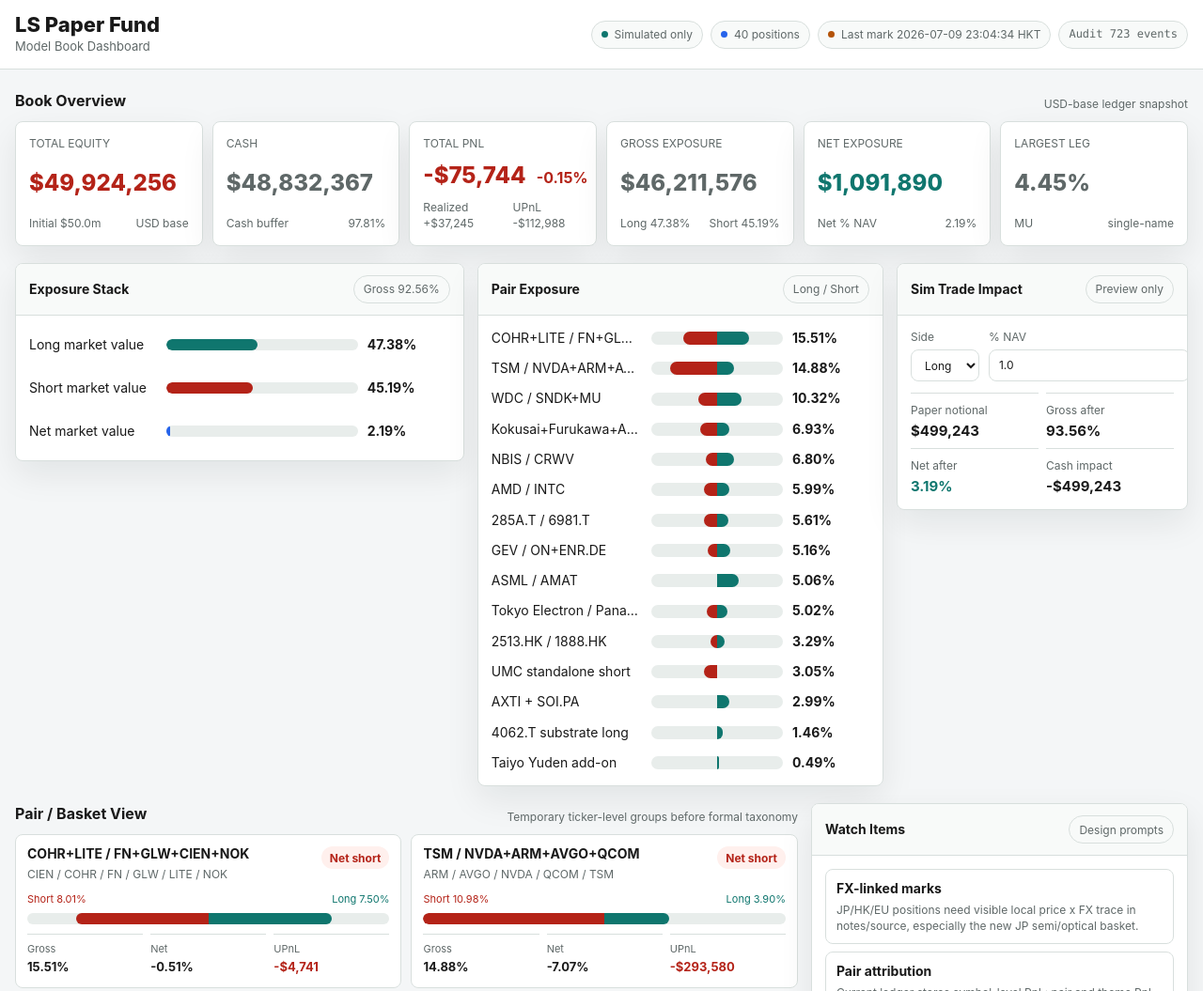
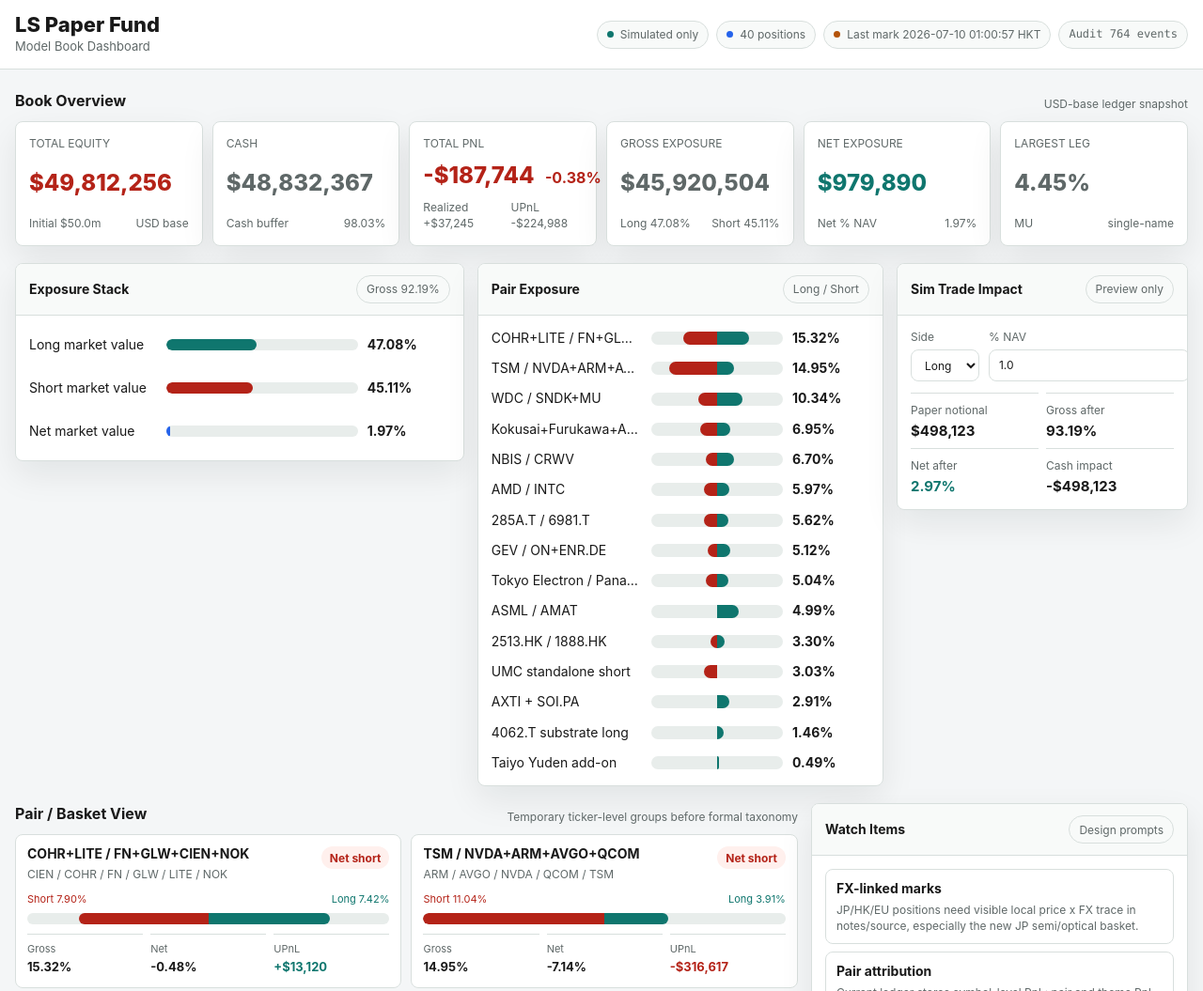
Before and after one commit to JKZH12/ls-paper-fund-audit, a plain HTML site: page reports/dashboard/index.html in a window 1280 px wide. Shown: the top 1055 px of the page at 94% size. Drawn offline with Linux system fonts and the light colour scheme.

Commit message:
Anchor live dashboard refresh default

```diff
--- a/reports/dashboard/index.html
+++ b/reports/dashboard/index.html
@@ -793,8 +793,8 @@
       <div class="status-strip" aria-label="book status">
         <span class="pill"><span class="dot long"></span>Simulated only</span>
         <span class="pill"><span class="dot"></span>40 positions</span>
-        <span class="pill"><span class="dot warn"></span>Last mark 2026-07-09 23:04:34 HKT</span>
-        <span class="pill mono">Audit 723 events</span>
+        <span class="pill"><span class="dot warn"></span>Last mark 2026-07-10 01:00:57 HKT</span>
+        <span class="pill mono">Audit 764 events</span>
       </div>
     </div>
   </header>
@@ -812,7 +812,7 @@
       <div class="panel">
         <div class="panel-header">
           <div class="panel-title">Exposure Stack</div>
-          <span class="pill">Gross 92.56%</span>
+          <span class="pill">Gross 92.19%</span>
         </div>
         <div class="panel-body">
           <div id="exposureStack" class="exposure-stack"></div>
@@ -938,13 +938,13 @@
       <div class="panel">
         <div class="panel-header">
           <div class="panel-title">Audit / Report</div>
-          <span class="pill mono">f0b9...242d</span>
+          <span class="pill mono">b27e...988f</span>
         </div>
         <div class="panel-body">
           <div class="watch-list">
             <div class="watch-item">
               <strong>Daily report</strong>
-              <span class="mono">reports/daily/2026-07-09.md</span>
+              <span class="mono">reports/daily/2026-07-10.md</span>
             </div>
             <div class="watch-item">
               <strong>Ledger database</strong>
@@ -952,7 +952,7 @@
             </div>
             <div class="watch-item">
               <strong>Head hash</strong>
-              <span class="mono">f0b9b68760bbefd429f25de6ff3c6639b233413de5c208517de4c5204c29242d</span>
+              <span class="mono">b27eba4b4f9f0be5b3066ec0061440b7038993819c6153f92831ab727942988f</span>
             </div>
           </div>
           <div class="footnote">All order-related actions remain local paper-trading actions only.</div>
@@ -963,20 +963,20 @@
 
   <script>
     const book = {
-      "asOf": "2026-07-09 23:04:34 HKT",
+      "asOf": "2026-07-10 01:00:57 HKT",
       "summary": {
-            "totalEquity": 49924256.42671895,
+            "totalEquity": 49812256.1925489,
             "cash": 48832366.671098836,
-            "longMarketValue": 23651733.059573393,
-            "shortMarketValue": 22559843.303953275,
-            "netMarketValue": 1091889.7556201168,
-            "grossExposure": 46211576.36352667,
-            "totalPnl": -75743.57328104973,
-            "returnPct": -0.0015148714656209946,
+            "longMarketValue": 23450196.960269943,
+            "shortMarketValue": 22470307.43881988,
+            "netMarketValue": 979889.521450063,
+            "grossExposure": 45920504.39908983,
+            "totalPnl": -187743.80745109916,
+            "returnPct": -0.003754876149021983,
             "realizedPnl": 37244.653913353075,
-            "unrealizedPnl": -112988.2271944028,
-            "grossExposurePct": 0.9256337434160503,
-            "netExposurePct": 0.021870926755270585
+            "unrealizedPnl": -224988.46136445223,
+            "grossExposurePct": 0.921871601671373,
+            "netExposurePct": 0.019671655057388035
       },
       "positions": [
             {
@@ -986,9 +986,9 @@
                   "pair": "2513.HK / 1888.HK",
                   "quantity": -82874.77290301,
                   "averageCost": 9.03975,
-                  "lastPrice": 8.639874,
-                  "realizedPnl": 0.0,
-                  "updatedAt": "2026-07-09 23:04:34 HKT"
+                  "lastPrice": 8.639197,
+                  "realizedPnl": 0.0,
+                  "updatedAt": "2026-07-10 01:00:57 HKT"
             },
             {
                   "symbol": "2513.HK",
@@ -997,9 +997,9 @@
                   "pair": "2513.HK / 1888.HK",
                   "quantity": 3580.63461232,
                   "averageCost": 209.2275,
-                  "lastPrice": 259.32384,
-                  "realizedPnl": 0.0,
-                  "updatedAt": "2026-07-09 23:04:34 HKT"
+                  "lastPrice": 259.30352,
+                  "realizedPnl": 0.0,
+                  "updatedAt": "2026-07-10 01:00:57 HKT"
             },
             {
                   "symbol": "285A.T",
@@ -1008,9 +1008,9 @@
                   "pair": "285A.T / 6981.T",
                   "quantity": 2716.2006135739002,
                   "averageCost": 458.9546962717311,
-                  "lastPrice": 479.6432938,
-                  "realizedPnl": 0.0,
-                  "updatedAt": "2026-07-09 23:04:34 HKT"
+                  "lastPrice": 479.7024674,
+                  "realizedPnl": 0.0,
+                  "updatedAt": "2026-07-10 01:00:57 HKT"
             },
             {
                   "symbol": "4062.T",
@@ -1019,9 +1019,9 @@
                   "pair": "4062.T substrate long",
                   "quantity": 6067.085721607,
                   "averageCost": 122.53250919999999,
-                  "lastPrice": 120.2496416,
-                  "realizedPnl": 0.0,
-                  "updatedAt": "2026-07-09 23:04:34 HKT"
+                  "lastPrice": 120.2644768,
+                  "realizedPnl": 0.0,
+                  "updatedAt": "2026-07-10 01:00:57 HKT"
             },
             {
                   "symbol": "5801.T",
@@ -1030,9 +1030,9 @@
                   "pair": "Kokusai+Furukawa+Advantest / Fujikura+Sumitomo+Sony",
                   "quantity": 22538.1483228566,
                   "averageCost": 21.99576876,
-                  "lastPrice": 21.82604919,
-                  "realizedPnl": 0.0,
-                  "updatedAt": "2026-07-09 23:04:34 HKT"
+                  "lastPrice": 21.82874187,
+                  "realizedPnl": 0.0,
+                  "updatedAt": "2026-07-10 01:00:57 HKT"
             },
             {
                   "symbol": "5802.T",
@@ -1041,9 +1041,9 @@
                   "pair": "Kokusai+Furukawa+Advantest / Fujikura+Sumitomo+Sony",
                   "quantity": -33776.490794732,
                   "averageCost": 14.677187805,
-                  "lastPrice": 14.79095233,
-                  "realizedPnl": 0.0,
-                  "updatedAt": "2026-07-09 23:04:34 HKT"
+                  "lastPrice": 14.79277709,
+                  "realizedPnl": 0.0,
+                  "updatedAt": "2026-07-10 01:00:57 HKT"
             },
             {
                   "symbol": "5803.T",
@@ -1052,9 +1052,9 @@
                   "pair": "Kokusai+Furukawa+Advantest / Fujikura+Sumitomo+Sony",
                   "quantity": -15929.217611643,
                   "averageCost": 31.12167282,
-                  "lastPrice": 30.41970954,
-                  "realizedPnl": 0.0,
-                  "updatedAt": "2026-07-09 23:04:34 HKT"
+                  "lastPrice": 30.42346242,
+                  "realizedPnl": 0.0,
+                  "updatedAt": "2026-07-10 01:00:57 HKT"
             },
             {
                   "symbol": "6525.T",
@@ -1063,9 +1063,9 @@
                   "pair": "Kokusai+Furukawa+Advantest / Fujikura+Sumitomo+Sony",
                   "quantity": 7534.512476298,
                   "averageCost": 65.79641355,
-                  "lastPrice": 66.5931673,
-                  "realizedPnl": 0.0,
-                  "updatedAt": "2026-07-09 23:04:34 HKT"
+                  "lastPrice": 66.6013829,
+                  "realizedPnl": 0.0,
+                  "updatedAt": "2026-07-10 01:00:57 HKT"
             },
             {
                   "symbol": "6752.T",
@@ -1074,9 +1074,9 @@
                   "pair": "Tokyo Electron / Panasonic",
                   "quantity": -45223.6455922634,
                   "averageCost": 27.499209359999995,
-                  "lastPrice": 27.44427015,
-                  "realizedPnl": 0.0,
-                  "updatedAt": "2026-07-09 23:04:34 HKT"
+                  "lastPrice": 27.44765595,
+                  "realizedPnl": 0.0,
+                  "updatedAt": "2026-07-10 01:00:57 HKT"
             },
             {
                   "symbol": "6758.T",
@@ -1085,9 +1085,9 @@
                   "pair": "Kokusai+Furukawa+Advantest / Fujikura+Sumitomo+Sony",
                   "quantity": -47231.6021174794,
                   "averageCost": 20.99204247,
-                  "lastPrice": 21.00056497,
-                  "realizedPnl": 0.0,
-                  "updatedAt": "2026-07-09 23:04:34 HKT"
+                  "lastPrice": 21.00315581,
+                  "realizedPnl": 0.0,
+                  "updatedAt": "2026-07-10 01:00:57 HKT"
             },
             {
                   "symbol": "6857.T",
@@ -1096,9 +1096,9 @@
                   "pair": "Kokusai+Furukawa+Advantest / Fujikura+Sumitomo+Sony",
                   "quantity": 2739.7061701291,
                   "averageCost": 180.94783455,
-                  "lastPrice": 179.6352228,
-                  "realizedPnl": 0.0,
-                  "updatedAt": "2026-07-09 23:04:34 HKT"
+                  "lastPrice": 179.6573844,
+                  "realizedPnl": 0.0,
+                  "updatedAt": "2026-07-10 01:00:57 HKT"
             },
             {
                   "symbol": "6976.T",
@@ -1107,9 +1107,9 @@
                   "pair": "Taiyo Yuden add-on",
                   "quantity": 2685.4639396562,
                   "averageCost": 92.6182236,
-                  "lastPrice": 90.4336444,
-                  "realizedPnl": 0.0,
-                  "updatedAt": "2026-07-09 23:04:34 HKT"
+                  "lastPrice": 90.4448012,
+                  "realizedPnl": 0.0,
+                  "updatedAt": "2026-07-10 01:00:57 HKT"
             },
             {
                   "symbol": "6981.T",
@@ -1118,9 +1118,9 @@
                   "pair": "285A.T / 6981.T",
                   "quantity": -25632.2441815694,
                   "averageCost": 58.338080608778355,
-                  "lastPrice": 58.36912675,
-                  "realizedPnl": 0.0,
-                  "updatedAt": "2026-07-09 23:04:34 HKT"
+                  "lastPrice": 58.37632775,
+                  "realizedPnl": 0.0,
+                  "updatedAt": "2026-07-10 01:00:57 HKT"
             },
             {
                   "symbol": "8035.T",
@@ -1129,9 +1129,9 @@
                   "pair": "Tokyo Electron / Panasonic",
                   "quantity": 2894.5984361748,
                   "averageCost": 429.6328232,
-                  "lastPrice": 437.7530498,
-                  "realizedPnl": 0.0,
-                  "updatedAt": "2026-07-09 23:04:34 HKT"
+                  "lastPrice": 437.8070554,
+                  "realizedPnl": 0.0,
+                  "updatedAt": "2026-07-10 01:00:57 HKT"
             },
             {
                   "symbol": "AMAT",
@@ -1140,9 +1140,9 @@
                   "pair": "ASML / AMAT",
                   "quantity": 1209.403330029,
                   "averageCost": 617.6963,
-                  "lastPrice": 627.23,
-                  "realizedPnl": 0.0,
-                  "updatedAt": "2026-07-09 23:04:34 HKT"
+                  "lastPrice": 608.73999,
+                  "realizedPnl": 0.0,
+                  "updatedAt": "2026-07-10 01:00:57 HKT"
             },
             {
                   "symbol": "AMD",
@@ -1151,9 +1151,9 @@
                   "pair": "AMD / INTC",
                   "quantity": 2681.6209943646,
                   "averageCost": 557.85999,
-                  "lastPrice": 557.85999,
-                  "realizedPnl": 0.0,
-                  "updatedAt": "2026-07-09 23:04:34 HKT"
+                  "lastPrice": 551.6592,
+                  "realizedPnl": 0.0,
+                  "updatedAt": "2026-07-10 01:00:57 HKT"
             },
             {
                   "symbol": "ARM",
@@ -1162,9 +1162,9 @@
                   "pair": "TSM / NVDA+ARM+AVGO+QCOM",
                   "quantity": -2281.5382691075,
                   "averageCost": 328.46,
-                  "lastPrice": 334.39,
-                  "realizedPnl": 0.0,
-                  "updatedAt": "2026-07-09 23:04:34 HKT"
+                  "lastPrice": 333.1899,
+                  "realizedPnl": 0.0,
+                  "updatedAt": "2026-07-10 01:00:57 HKT"
             },
             {
                   "symbol": "ASML",
@@ -1173,9 +1173,9 @@
                   "pair": "ASML / AMAT",
                   "quantity": 958.1915949108,
                   "averageCost": 1822.4217537073473,
-                  "lastPrice": 1846.57,
-                  "realizedPnl": 0.0,
-                  "updatedAt": "2026-07-09 23:04:34 HKT"
+                  "lastPrice": 1825.46,
+                  "realizedPnl": 0.0,
+                  "updatedAt": "2026-07-10 01:00:57 HKT"
             },
             {
                   "symbol": "AVGO",
@@ -1184,9 +1184,9 @@
                   "pair": "TSM / NVDA+ARM+AVGO+QCOM",
                   "quantity": -4656.603596293,
                   "averageCost": 374.967964468805,
-                  "lastPrice": 398.32001,
-                  "realizedPnl": 0.0,
-                  "updatedAt": "2026-07-09 23:04:34 HKT"
+                  "lastPrice": 402.7045,
+                  "realizedPnl": 0.0,
+                  "updatedAt": "2026-07-10 01:00:57 HKT"
             },
             {
                   "symbol": "AXTI",
@@ -1195,9 +1195,9 @@
                   "pair": "AXTI + SOI.PA",
                   "quantity": 12793.5702018422,
                   "averageCost": 62.339283436702694,
-                  "lastPrice": 65.34,
-                  "realizedPnl": 0.0,
-                  "updatedAt": "2026-07-09 23:04:34 HKT"
+                  "lastPrice": 61.85,
+                  "realizedPnl": 0.0,
+                  "updatedAt": "2026-07-10 01:00:57 HKT"
             },
             {
                   "symbol": "CIEN",
@@ -1206,9 +1206,9 @@
                   "pair": "COHR+LITE / FN+GLW+CIEN+NOK",
                   "quantity": -2965.9333449397,
                   "averageCost": 419.18,
-                  "lastPrice": 477.035,
-                  "realizedPnl": 0.0,
-                  "updatedAt": "2026-07-09 23:04:34 HKT"
+                  "lastPrice": 465.39,
+                  "realizedPnl": 0.0,
+                  "updatedAt": "2026-07-10 01:00:57 HKT"
             },
             {
                   "symbol": "COHR",
@@ -1217,9 +1217,9 @@
                   "pair": "COHR+LITE / FN+GLW+CIEN+NOK",
                   "quantity": 5374.2862722383,
                   "averageCost": 323.7357690488585,
-                  "lastPrice": 338.365,
-                  "realizedPnl": 0.0,
-                  "updatedAt": "2026-07-09 23:04:34 HKT"
+                  "lastPrice": 330.98,
+                  "realizedPnl": 0.0,
+                  "updatedAt": "2026-07-10 01:00:57 HKT"
             },
             {
                   "symbol": "CRWV",
@@ -1228,9 +1228,9 @@
                   "pair": "NBIS / CRWV",
                   "quantity": -14559.3200662287,
                   "averageCost": 85.87335138282015,
-                  "lastPrice": 93.375,
-                  "realizedPnl": 0.0,
-                  "updatedAt": "2026-07-09 23:04:34 HKT"
+                  "lastPrice": 91.82,
+                  "realizedPnl": 0.0,
+                  "updatedAt": "2026-07-10 01:00:57 HKT"
             },
             {
                   "symbol": "ENR.DE",
@@ -1239,9 +1239,9 @@
                   "pair": "GEV / ON+ENR.DE",
                   "quantity": -2813.9725488527,
                   "averageCost": 176.9028576,
-                  "lastPrice": 180.67458,
-                  "realizedPnl": 0.0,
-                  "updatedAt": "2026-07-09 23:04:34 HKT"
+                  "lastPrice": 178.6995,
+                  "realizedPnl": 0.0,
+                  "updatedAt": "2026-07-10 01:00:57 HKT"
             },
             {
                   "symbol": "FN",
@@ -1250,9 +1250,9 @@
                   "pair": "COHR+LITE / FN+GLW+CIEN+NOK",
                   "quantity": -2539.4677304542,
                   "averageCost": 489.57501,
-                  "lastPrice": 502.82,
-                  "realizedPnl": 0.0,
-                  "updatedAt": "2026-07-09 23:04:34 HKT"
+                  "lastPrice": 492.89,
+                  "realizedPnl": 0.0,
+                  "updatedAt": "2026-07-10 01:00:57 HKT"
             },
             {
                   "symbol": "GEV",
@@ -1261,9 +1261,9 @@
                   "pair": "GEV / ON+ENR.DE",
                   "quantity": 1390.3547585357,
                   "averageCost": 1073.9139200802979,
-                  "lastPrice": 1092.84497,
-                  "realizedPnl": 0.0,
-                  "updatedAt": "2026-07-09 23:04:34 HKT"
+                  "lastPrice": 1079.71,
+                  "realizedPnl": 0.0,
+                  "updatedAt": "2026-07-10 01:00:57 HKT"
             },
             {
                   "symbol": "GLW",
@@ -1272,9 +1272,9 @@
                   "pair": "COHR+LITE / FN+GLW+CIEN+NOK",
                   "quantity": -3989.069324701,
                   "averageCost": 187.0,
-                  "lastPrice": 198.8,
-                  "realizedPnl": 0.0,
-                  "updatedAt": "2026-07-09 23:04:34 HKT"
+                  "lastPrice": 197.17,
+                  "realizedPnl": 0.0,
+                  "updatedAt": "2026-07-10 01:00:57 HKT"
             },
             {
                   "symbol": "INTC",
@@ -1283,9 +1283,9 @@
                   "pair": "AMD / INTC",
                   "quantity": -13250.3902666076,
                   "averageCost": 112.9,
-                  "lastPrice": 112.9,
-                  "realizedPnl": 0.0,
-                  "updatedAt": "2026-07-09 23:04:34 HKT"
+                  "lastPrice": 112.66,
+                  "realizedPnl": 0.0,
+                  "updatedAt": "2026-07-10 01:00:57 HKT"
             },
             {
                   "symbol": "LITE",
@@ -1294,9 +1294,9 @@
                   "pair": "COHR+LITE / FN+GLW+CIEN+NOK",
                   "quantity": 2437.8834354538003,
                   "averageCost": 713.6718163507745,
-                  "lastPrice": 790.0,
-                  "realizedPnl": 0.0,
-                  "updatedAt": "2026-07-09 23:04:34 HKT"
+                  "lastPrice": 787.22,
+                  "realizedPnl": 0.0,
+                  "updatedAt": "2026-07-10 01:00:57 HKT"
             },
             {
                   "symbol": "MU",
@@ -1305,9 +1305,9 @@
                   "pair": "WDC / SNDK+MU",
                   "quantity": -2182.6144586193,
                   "averageCost": 911.6087740416866,
-                  "lastPrice": 1017.27,
-                  "realizedPnl": 0.0,
-                  "updatedAt": "2026-07-09 23:04:34 HKT"
+                  "lastPrice": 1015.815,
+                  "realizedPnl": 0.0,
+                  "updatedAt": "2026-07-10 01:00:57 HKT"
             },
             {
                   "symbol": "NBIS",
@@ -1316,9 +1316,9 @@
                   "pair": "NBIS / CRWV",
                   "quantity": 9218.325030422999,
                   "averageCost": 216.7311662576031,
-                  "lastPrice": 220.8715,
-                  "realizedPnl": 0.0,
-                  "updatedAt": "2026-07-09 23:04:34 HKT"
+                  "lastPrice": 216.8,
+                  "realizedPnl": 0.0,
+                  "updatedAt": "2026-07-10 01:00:57 HKT"
             },
             {
                   "symbol": "NOK",
@@ -1327,9 +1327,9 @@
                   "pair": "COHR+LITE / FN+GLW+CIEN+NOK",
                   "quantity": -40812.8006411754,
                   "averageCost": 12.185,
-                  "lastPrice": 12.605,
-                  "realizedPnl": 0.0,
-                  "updatedAt": "2026-07-09 23:04:34 HKT"
+                  "lastPrice": 12.6523,
+                  "realizedPnl": 0.0,
+                  "updatedAt": "2026-07-10 01:00:57 HKT"
             },
             {
                   "symbol": "NVDA",
@@ -1338,9 +1338,9 @@
                   "pair": "TSM / NVDA+ARM+AVGO+QCOM",
                   "quantity": -7765.8377940808,
                   "averageCost": 192.25,
-                  "lastPrice": 201.53,
-                  "realizedPnl": 0.0,
-                  "updatedAt": "2026-07-09 23:04:34 HKT"
+                  "lastPrice": 201.82,
+                  "realizedPnl": 0.0,
+                  "updatedAt": "2026-07-10 01:00:57 HKT"
             },
             {
                   "symbol": "ON",
@@ -1349,9 +1349,9 @@
                   "pair": "GEV / ON+ENR.DE",
                   "quantity": -5433.5710445537,
                   "averageCost": 91.59,
-                  "lastPrice": 100.715,
-                  "realizedPnl": 0.0,
-                  "updatedAt": "2026-07-09 23:04:34 HKT"
+                  "lastPrice": 100.53,
+                  "realizedPnl": 0.0,
+                  "updatedAt": "2026-07-10 01:00:57 HKT"
             },
             {
                   "symbol": "QCOM",
@@ -1360,9 +1360,9 @@
                   "pair": "TSM / NVDA+ARM+AVGO+QCOM",
                   "quantity": -6755.0134015482,
                   "averageCost": 184.41275790647683,
-                  "lastPrice": 191.95,
-                  "realizedPnl": 0.0,
-                  "updatedAt": "2026-07-09 23:04:34 HKT"
+                  "lastPrice": 192.1846,
+                  "realizedPnl": 0.0,
+                  "updatedAt": "2026-07-10 01:00:57 HKT"
             },
             {
                   "symbol": "SNDK",
@@ -1371,9 +1371,9 @@
                   "pair": "WDC / SNDK+MU",
                   "quantity": 730.0101036134,
                   "averageCost": 1541.1481751272577,
-                  "lastPrice": 1874.23,
+                  "lastPrice": 1881.94,
                   "realizedPnl": 133085.5532975017,
-                  "updatedAt": "2026-07-09 23:04:34 HKT"
+                  "updatedAt": "2026-07-10 01:00:57 HKT"
             },
             {
                   "symbol": "SOI.PA",
@@ -1382,9 +1382,9 @@
                   "pair": "AXTI + SOI.PA",
                   "quantity": 5531.4770225654,
                   "averageCost": 135.3608,
-                  "lastPrice": 118.696338,
-                  "realizedPnl": 0.0,
-                  "updatedAt": "2026-07-09 23:04:34 HKT"
+                  "lastPrice": 119.064375,
+                  "realizedPnl": 0.0,
+                  "updatedAt": "2026-07-10 01:00:57 HKT"
             },
             {
                   "symbol": "TSM",
@@ -1393,9 +1393,9 @@
                   "pair": "TSM / NVDA+ARM+AVGO+QCOM",
                   "quantity": 4408.4692617324,
                   "averageCost": 452.9175616219673,
-                  "lastPrice": 441.95499,
-                  "realizedPnl": 0.0,
-                  "updatedAt": "2026-07-09 23:04:34 HKT"
+                  "lastPrice": 441.61,
+                  "realizedPnl": 0.0,
+                  "updatedAt": "2026-07-10 01:00:57 HKT"
             },
             {
                   "symbol": "UMC",
@@ -1404,9 +1404,9 @@
                   "pair": "UMC standalone short",
                   "quantity": -59955.374170674,
                   "averageCost": 24.92,
-                  "lastPrice": 25.36,
-                  "realizedPnl": 0.0,
-                  "updatedAt": "2026-07-09 23:04:34 HKT"
+                  "lastPrice": 25.165,
+                  "realizedPnl": 0.0,
+                  "updatedAt": "2026-07-10 01:00:57 HKT"
             },
             {
                   "symbol": "WDC",
@@ -1415,9 +1415,9 @@
                   "pair": "WDC / SNDK+MU",
                   "quantity": 2656.7368197333,
                   "averageCost": 571.6196492233518,
-                  "lastPrice": 588.0,
+                  "lastPrice": 587.21,
                   "realizedPnl": 20861.653892519425,
-                  "updatedAt": "2026-07-09 23:04:34 HKT"
+                  "updatedAt": "2026-07-10 01:00:57 HKT"
             }
       ],
       "trades": [
```
Also changed, not shown: audit/manifests/2026-07-10.json (added, +49 -0 lines), 3 other files.
